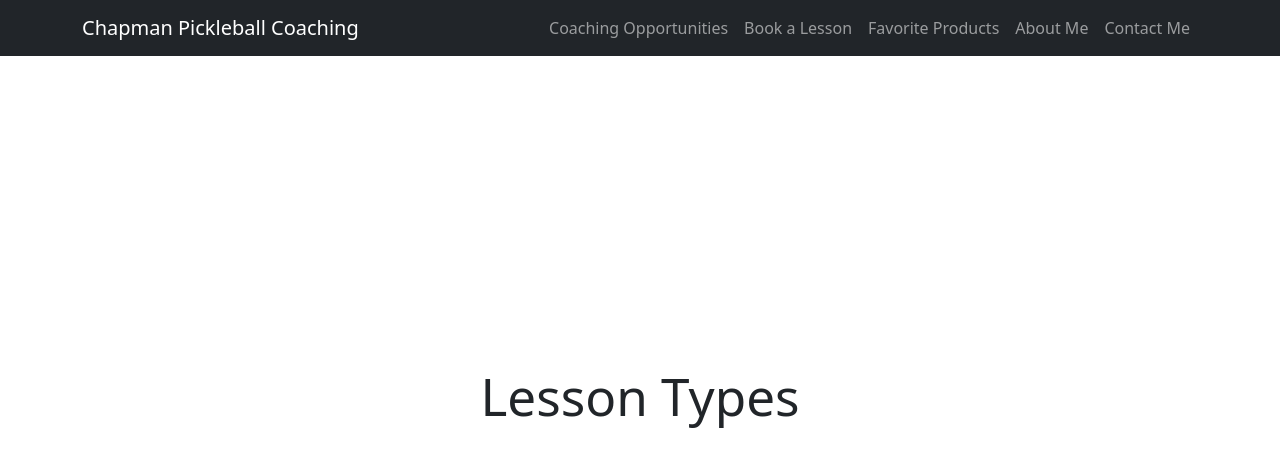
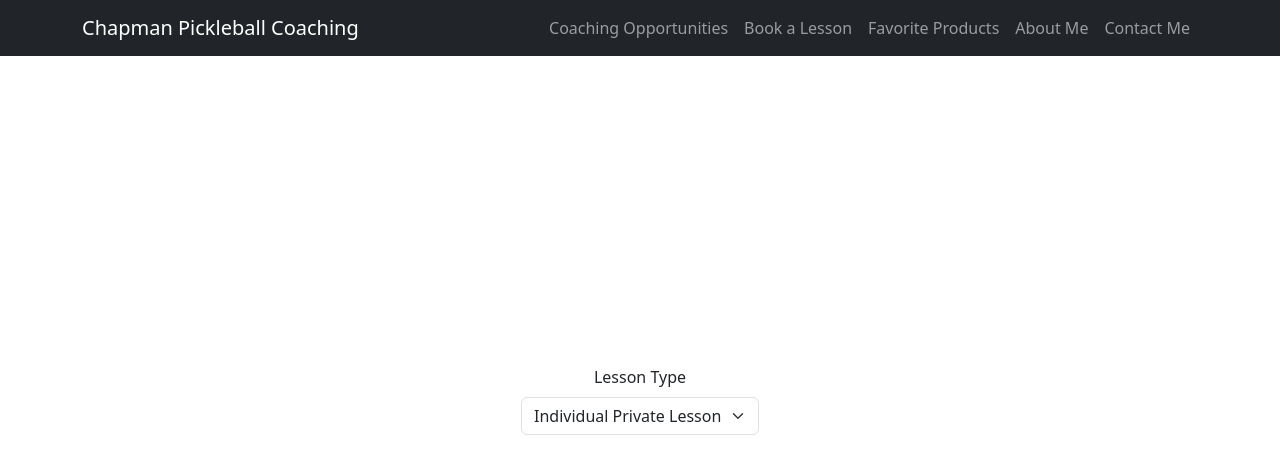
Before and after one commit to CS571-SU25/p64, a React app: page /#/book-lesson in a window 1280 px wide. Shown: the top 474 px of the page. Built offline with nearby package versions, Linux system fonts and the light colour scheme; the HTML template or start-up script is replaced by a standard one.

Commit message:
creating a form based on selected lesson

```diff
--- a/src/components/BookLesson.jsx
+++ b/src/components/BookLesson.jsx
@@ -1,3 +1,75 @@
+import IndividualLessonForm from "./IndividualLessonForm";
+import Container from "react-bootstrap/Container";
+import Row from "react-bootstrap/Row";
+import Col from "react-bootstrap/Col";
+import Form from "react-bootstrap/Form";
+import { useState, useEffect } from "react";
+
 export default function BookLesson() {
-  return <h1>Lesson Types</h1>;
+  const [lesson, setLesson] = useState();
+
+  const lessonTypes = [
+    {
+      id: 1,
+      title: "Individual Private Lesson",
+      price: "$65/hr",
+      description:
+        "Work directly with Colin in a personalized, one-on-one coaching environment designed to elevate every aspect of your game. Whether you're just getting started or looking to refine advanced techniques, Colin provides tailored instruction, immediate feedback, and proven strategies to help you reach your pickleball potential.",
+    },
+    {
+      id: 2,
+      title: "Online Film Review",
+      price: "$50 per 30 minutes of footage",
+      description:
+        "Submit up to 30 minutes of game footage and identify which player you are. Colin will personally review your match, analyzing key moments and providing a detailed video breakdown with insights, strategy adjustments, and specific areas for improvement. It’s like having a private coaching session on your own schedule.",
+    },
+    {
+      id: 3,
+      title: "Three and Me",
+      price: "$90/hr- 30 per person",
+      description:
+        "You and up to two others can book a private coaching session with Colin that blends personalized instruction with live gameplay. These small-group sessions allow for focused skill development, strategic guidance, and real-time feedback, all while playing in a competitive, game-like environment.",
+    },
+    {
+      id: 4,
+      title: "Online Practice Guide",
+      price: "$40",
+      description:
+        "This guide is a curated roadmap designed to help you reach the 4.0 level on your own schedule. Packed with targeted practice drills and intentional progressions, it empowers you to train effectively and independently. Whether you're working on fundamentals, refining strategy, or building consistency, this guide will elevate your training.",
+    },
+  ];
+
+  function handeLessonSelection(value) {
+    console.log(value);
+    setLesson(() => {
+      const lesson = lessonTypes.find((l) => l.id === parseInt(value));
+
+      return lesson;
+    });
+  }
+
+  return (
+    <div>
+      <Form.Group controlId="lesson-type">
+        <Form.Label>Lesson Type</Form.Label>
+        <Form.Select onChange={(e) => handeLessonSelection(e.target.value)}>
+          {lessonTypes.map((lesson) => {
+            return (
+              <option key={lesson.id} value={lesson.id}>
+                {lesson.title}
+              </option>
+            );
+          })}
+        </Form.Select>
+      </Form.Group>
+
+      <Container>
+        {!lesson ? (
+          <div></div>
+        ) : (
+          <IndividualLessonForm key={lesson.id} {...lesson} />
+        )}
+      </Container>
+    </div>
+  );
 }
--- /dev/null
+++ b/src/components/IndividualLessonForm.jsx
@@ -0,0 +1,40 @@
+import Form from "react-bootstrap/Form";
+
+import Button from "react-bootstrap/Button";
+
+export default function IndividualLessonForm(props) {
+  return (
+    <Form>
+      <h2>
+        {props.title}: {props.price}
+      </h2>
+      <div>{props.description}</div>
+
+      <Form.Group controlId="location">
+        <Form.Label>Location</Form.Label>
+        <Form.Select>
+          <option value="1">123 Some Address Drive</option>
+          <option value="2">123 Some Address Drive</option>
+          <option value="3">123 Some Address Drive</option>
+        </Form.Select>
+      </Form.Group>
+
+      <Form.Group controlId="name">
+        <Form.Label>Name</Form.Label>
+        <Form.Control type="name" placeholder="Enter name" />
+      </Form.Group>
+      <Form.Group controlId="email">
+        <Form.Label>Email address</Form.Label>
+        <Form.Control type="email" placeholder="Enter email" />
+      </Form.Group>
+      <Form.Group controlId="phone-number">
+        <Form.Label>Phone Number</Form.Label>
+        <Form.Control type="phone-number" placeholder="Enter phone number" />
+      </Form.Group>
+
+      <Button variant="primary" type="submit">
+        Submit
+      </Button>
+    </Form>
+  );
+}
```
